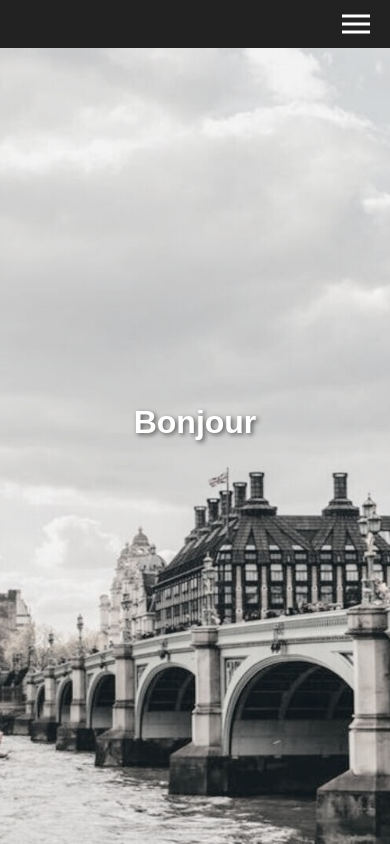
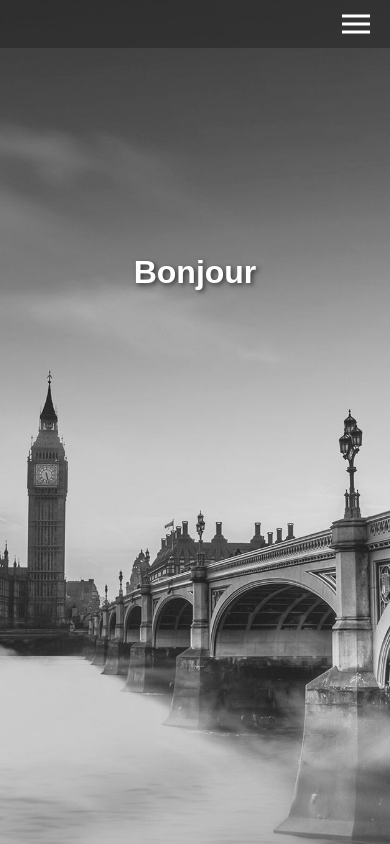
Before and after one commit to queize02/queize, a plain HTML site: page Pages/Home.html in a window 390 px wide. Drawn offline with Linux system fonts and the light colour scheme.

Commit message:
polololo

```diff
--- a/Style/Home.css
+++ b/Style/Home.css
@@ -1,31 +1,32 @@
 /* ------------------------------------ */
 /* 1. RÉINITIALISATION & STRUCTURE GLOBALE */
 /* ------------------------------------ */
+:root {
+    /* Variables CSS pour les couleurs et le temps de transition */
+    --color-dark: #22222277;
+    --color-light: #dcdcdc;
+    --transition-speed: 0.3s;
+}
+
 * {
     margin: 0;
     padding: 0;
     text-decoration: none;
-    box-sizing: border-box; /* Assure que padding et border sont inclus dans la taille totale */
+    box-sizing: border-box;
 }
 
 html {
     height: 100%;
-    /* Couleur de secours pour l'élément racine */
-    background-color: #222;
+    background-color: var(--color-dark);
 }
 
 body {
     font-family: Arial, sans-serif;
-    /* GARANTI : La page prend au moins la hauteur visible de l'écran */
     min-height: 100vh;
 
-    /* COULEUR DE SECOURS : Masque le fond gris potentiel si l'image n'est pas parfaite */
-    background-color: #222;
-
-    /* IMAGE DE FOND : Couverture totale (cover) et centrage (center center) */
-    background: url('../Images/background.jpg') no-repeat center center/cover;
-
-    /* STRUCTURE : Le body est la colonne principale Flexbox */
+    /* BACKGROUND OPTIMISÉ : Couleur de secours (#222), image, non-répétition, centrage, et couverture totale */
+background: var(--color-dark) url('../Images/background.jpg') no-repeat center center/cover;
+    /* STRUCTURE : Colonne principale Flexbox */
     display: flex;
     flex-direction: column;
 }
@@ -34,31 +35,9 @@ body {
 /* 2. NAVBAR & CENTRAGE DU CONTENU (HERO) */
 /* ------------------------------------ */
 
-/* CONTENEUR PRINCIPAL : Prend toute la hauteur disponible sous la navbar */
-.main-content {
-    /* flex-grow: 1 force le conteneur à prendre tout l'espace vertical libre */
-    flex-grow: 1;
-
-    /* Utilise Flexbox pour centrer le H1 à l'intérieur de cet espace */
-    display: flex;
-    justify-content: center; /* Centrage horizontal */
-    align-items: center;     /* Centrage vertical */
-}
-
-/* TEXTE H1 : Simplement stylé, le centrage est géré par .main-content */
-h1 {
-    /* Suppression des marges et paddings qui interfèrent avec le centrage Flexbox */
-    margin: 0;
-    padding: 0;
-
-    /* Styles visuels */
-    text-align: center;
-    color: white;
-    text-shadow: 2px 2px 5px rgba(0, 0, 0, 0.6);
-}
-
-/* Navbar */
+/* NAVBAR (HEADER) */
 .navbar {
+    /* J'utilise le sélecteur .navbar comme c'est le nom de la classe dans votre HTML */
     position: fixed;
     top: 0;
     left: 0;
@@ -67,7 +46,7 @@ h1 {
     justify-content: center;
     align-items: center;
     padding: 15px 30px;
-    background: #222;
+    background: var(--color-dark);
     color: white;
     z-index: 1000;
     height: 48px;
@@ -95,13 +74,35 @@ h1 {
     bottom: 0;
     width: 0;
     height: 2px;
-    background-color: #dcdcdc;
-    transition: width 0.3s ease;
+    background-color: var(--color-light);
+    transition: width var(--transition-speed) ease;
 }
 
 .nav-links li a:hover::after {
     width: 100%;
 }
+
+/* CONTENEUR PRINCIPAL : Prend toute la hauteur disponible sous la navbar */
+.main-content {
+    /* flex-grow: 1 force le conteneur à prendre tout l'espace vertical libre */
+    flex-grow: 1;
+
+    /* Centrage parfait du contenu H1 */
+    display: flex;
+    justify-content: center;
+    align-items: center;
+}
+
+/* TEXTE H1 : Le centrage parfait par .main-content rend cette marge inutile */
+h1 {
+    margin: 0;
+    padding: 0;
+    text-align: center;
+    color: white;
+    text-shadow: 2px 2px 5px rgba(0, 0, 0, 0.6);
+    /* J'ai retiré la marge-bas de 400px qui forçait le texte vers le haut */
+}
+
 
 /* Hamburger */
 .hamburger {
@@ -119,7 +120,7 @@ h1 {
     width: 28px;
     height: 3px;
     background: white;
-    transition: all 0.3s ease;
+    transition: all var(--transition-speed) ease;
 }
 
 /* États du hamburger */
@@ -139,8 +140,14 @@ h1 {
 
 @media screen and (max-width: 768px) {
 
-    /* CORRECTION CLÉ : Suppression de la règle de fond contradictoire */
-    /* L'arrière-plan du body général est appliqué ici */
+    body{
+        background-image: url("../Images/mobile.jpg");
+    }
+
+    h1{
+        margin-bottom: 300px;
+    }
+
 
     .navbar {
         justify-content: space-between;
@@ -164,7 +171,7 @@ h1 {
         right: 20px;
         width: 0;
         height: 0;
-        background: #222;
+        background: var(--color-dark);
         overflow: hidden;
         display: flex;
         flex-direction: column;
```
